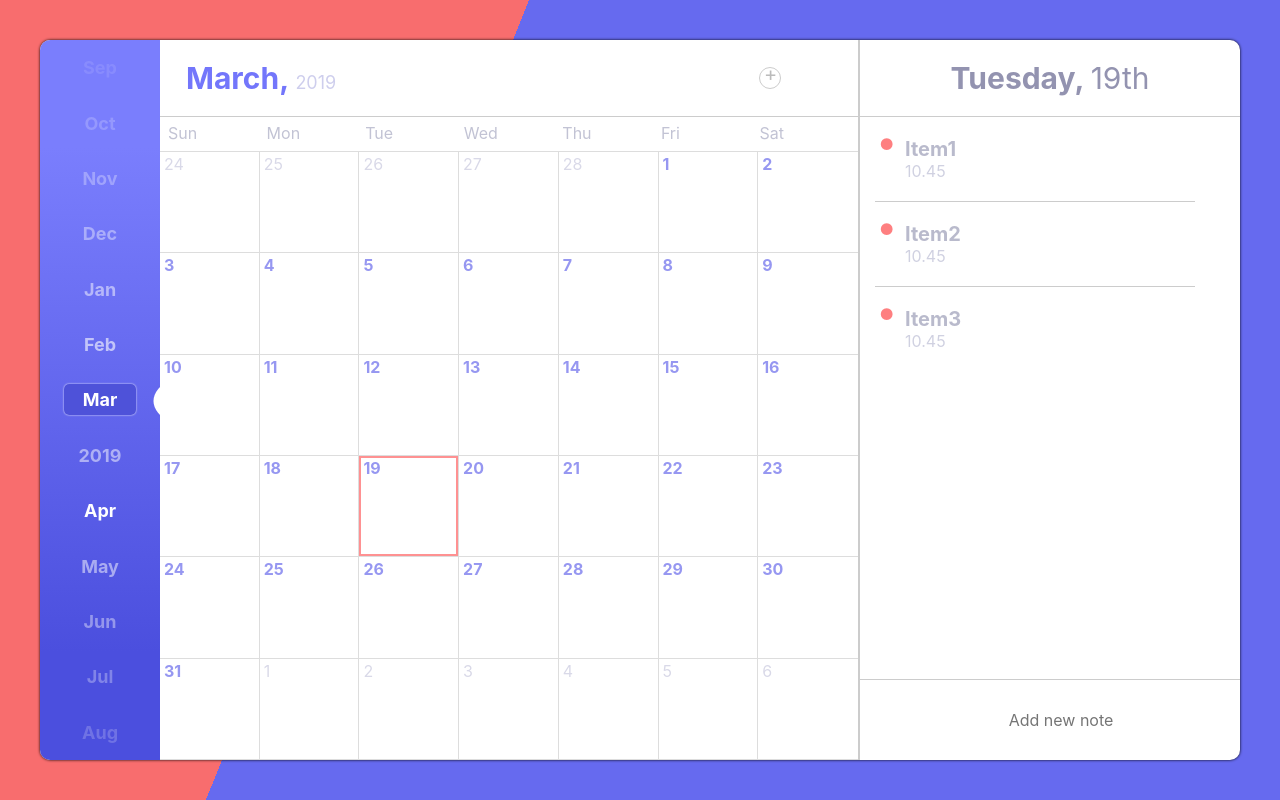
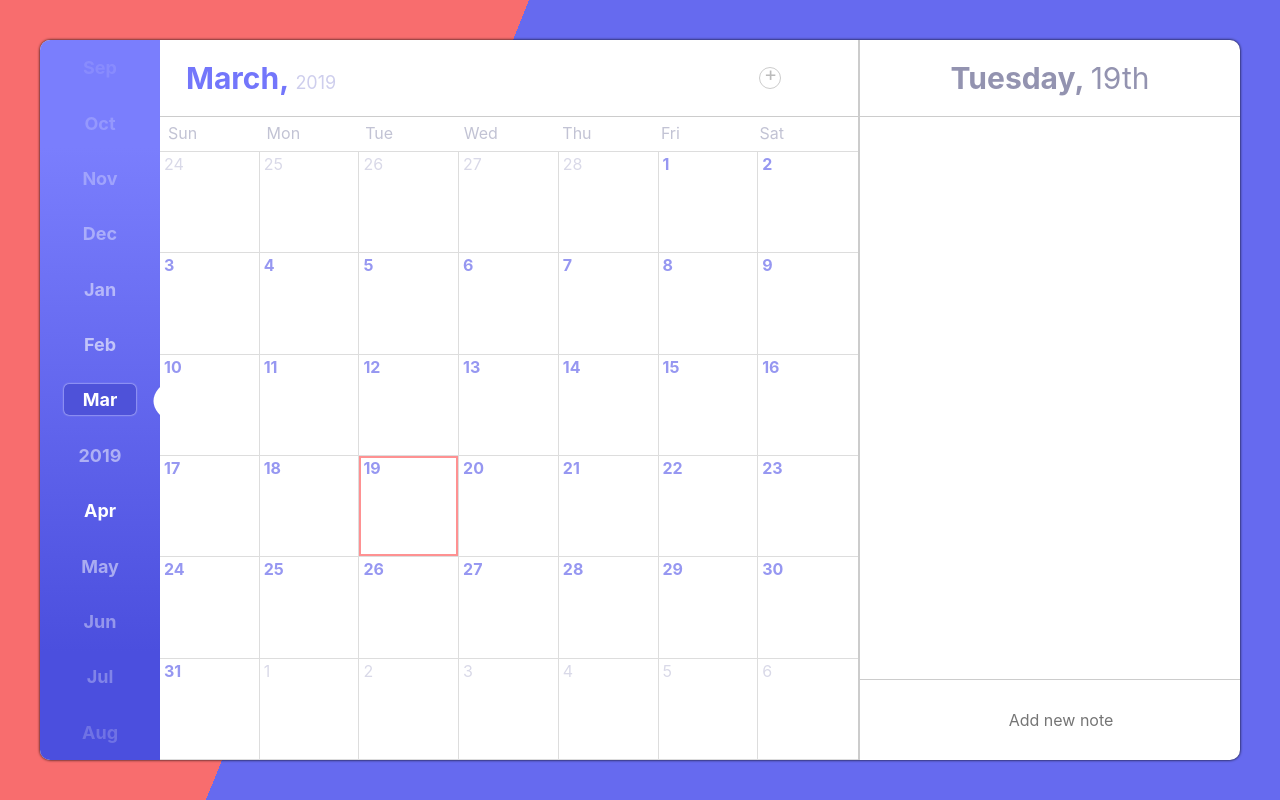
Before and after one commit to Kamesas/coolCalendar, a React (Create React App) app: page / in a window 1280 px wide. Built offline with nearby package versions, Linux system fonts and the light colour scheme.

Commit message:
add note func ready and save to localStorage

```diff
--- a/src/components/BodyCalendar/BodyCalendar.jsx
+++ b/src/components/BodyCalendar/BodyCalendar.jsx
@@ -2,7 +2,7 @@ import React from "react";
 import stl from "./BodyCalendar.module.sass";
 import Day from "./Day/Day";
 
-const BodyCalendar = ({ m, renderMonth, weekDay }) => {
+const BodyCalendar = ({ m, renderMonth, weekDay, selectedDay }) => {
   return (
     <div className={stl.wrappBodyCalendar}>
       <div className={stl.headerBodyCalendar}>
@@ -23,7 +23,13 @@ const BodyCalendar = ({ m, renderMonth, weekDay }) => {
       <div className={stl.BodyCalendar}>
         {renderMonth &&
           renderMonth.map(day => {
-            return <Day key={day.format("DD MM YY")} day={day} />;
+            return (
+              <Day
+                key={day.format("DD MM YY")}
+                day={day}
+                selectedDay={selectedDay}
+              />
+            );
           })}
       </div>
     </div>
--- a/src/components/BodyCalendar/Day/Day.jsx
+++ b/src/components/BodyCalendar/Day/Day.jsx
@@ -1,8 +1,16 @@
-import React from "react";
+import React, { Component } from "react";
 import stl from "./Day.module.sass";
 import dayjs from "dayjs";
 
-const Day = ({ day }) => {
+class Day extends Component {
+  state = {};
+
+  selectedDay = day => {
+    this.props.selectedDay(day);
+  };
+
+  render() {
+    const { day } = this.props;
     let cls = [stl.day];
 
     if (day.format("DD MM YY") === dayjs().format("DD MM YY")) {
@@ -13,10 +21,11 @@ const Day = ({ day }) => {
     }
 
     return (
-    <div className={cls.join(" ")}>
+      <div className={cls.join(" ")} onClick={() => this.selectedDay(day)}>
         <div>{day.date()}</div>
       </div>
     );
-};
+  }
+}
 
 export default Day;
--- a/src/components/Calendar.jsx
+++ b/src/components/Calendar.jsx
@@ -11,7 +11,7 @@ dayjs.extend(advancedFormat);
 const weekDay = ["Sun", "Mon", "Tue", "Wed", "Thu", "Fri", "Sat"];
 
 class Calendar extends Component {
-  state = { m: dayjs() };
+  state = { m: dayjs(), notes: [] };
 
   renderMonth() {
     const { m } = this.state;
@@ -40,12 +40,42 @@ class Calendar extends Component {
     }
   };
 
+  selectedDay = day => {
+    this.setState({ m: day });
+  };
+
   refreshDate = () => {
     this.setState({ m: dayjs() });
   };
 
+  addNote = newNote => {
+    console.log(newNote);
+    this.setState({ notes: [newNote, ...this.state.notes] });
+    this.saveToLocalStorage();
+  };
+
+  saveToLocalStorage = () => {
+    const notes = JSON.stringify(this.state.notes);
+    localStorage.setItem("notes", notes);
+  };
+
+  componentDidMount() {
+    const savedNotes = JSON.parse(localStorage.getItem("notes"));
+    if (savedNotes) {
+      this.setState({
+        notes: savedNotes
+      });
+    }
+  }
+
+  componentDidUpdate(prevProps, prevState) {
+    if (prevState.notes !== this.state.notes) {
+      this.saveToLocalStorage();
+    }
+  }
+
   render() {
-    const { m } = this.state;
+    const { m, notes } = this.state;
 
     return (
       <div className={stl.calendar}>
@@ -57,9 +87,15 @@ class Calendar extends Component {
         <BodyCalendar
           renderMonth={this.renderMonth()}
           weekDay={weekDay}
+          selectedDay={this.selectedDay}
           m={m}
         />
-        <CurrentDay m={m} />
+        <CurrentDay
+          m={m}
+          notes={notes}
+          addNote={this.addNote}
+          dayjs={dayjs()}
+        />
       </div>
     );
   }
--- /dev/null
+++ b/src/components/CurrentDay/AddNote/AddNote.jsx
@@ -0,0 +1,60 @@
+import React, { Component } from "react";
+
+class AddNote extends Component {
+  state = {
+    id: null,
+    date: this.props.m,
+    time: null,
+    color: "#999BF4",
+    title: ""
+  };
+
+  handleInputChange = event => {
+    this.setState({ [event.target.name]: event.target.value });
+  };
+
+  addNote = e => {
+    e.preventDefault();
+
+    const newNote = {
+      id: new Date(),
+      date: this.props.m.format("DD MM YYYY"),
+      time: this.props.m.format("HH:MM"),
+      title: this.state.title,
+      //descr: this.state.descr,
+      color: this.state.color
+    };
+
+    if (this.state.title === "") {
+      alert("Напишите заголовок заметки");
+    } else {
+      this.props.addNote(newNote);
+      alert("Сохранено");
+      this.resetAddForm();
+    }
+  };
+
+  resetAddForm() {
+    this.setState({
+      title: "",
+      //descr: "",
+      time: ""
+    });
+  }
+
+  render() {
+    return (
+      <form onSubmit={this.addNote}>
+        <input
+          type="text"
+          name="title"
+          placeholder="Add new note"
+          value={this.state.title}
+          onChange={this.handleInputChange}
+        />
+      </form>
+    );
+  }
+}
+
+export default AddNote;
--- a/src/components/CurrentDay/CurrentDay.jsx
+++ b/src/components/CurrentDay/CurrentDay.jsx
@@ -1,7 +1,9 @@
 import React from "react";
 import stl from "./CurrentDay.module.sass";
+import AddNote from "./AddNote/AddNote";
+import NoteList from "./NoteList/NoteList";
 
-const CurrentDay = ({ m }) => {
+const CurrentDay = ({ m, addNote, dayjs, notes }) => {
   return (
     <div className={stl.CurrentDay}>
       <div className={stl.date}>
@@ -9,19 +11,12 @@ const CurrentDay = ({ m }) => {
           {m.format("dddd,")} <span>{m.format("Do")}</span>
         </h2>
       </div>
-      <ul>
-        <li>
-          <b>.</b> Item1 <span>10.45</span>
-        </li>
-        <li>
-          <b>.</b>Item2 <span>10.45</span>
-        </li>
-        <li>
-          <b>.</b>Item3 <span>10.45</span>
-        </li>
-      </ul>
+
+      <NoteList notes={notes} m={m} />
+
+      <ul />
       <div className={stl.inputFooter}>
-        <input type="text" placeholder="Add new note" />
+        <AddNote addNote={addNote} m={m} />
       </div>
     </div>
   );
--- /dev/null
+++ b/src/components/CurrentDay/NoteList/NoteList.jsx
@@ -0,0 +1,25 @@
+import React from "react";
+
+const NoteList = ({ notes, m }) => {
+  return (
+    <ul>
+      {notes.length !== 0
+        ? notes.map(note => {
+            if (note.date === m.format("DD MM YYYY")) {
+              return (
+                <li key={note.id}>
+                  <b style={{ color: note.color }}>.</b>
+                  {note.title}
+                  <span>{note.time}</span>
+                </li>
+              );
+            } else {
+              return null;
+            }
+          })
+        : null}
+    </ul>
+  );
+};
+
+export default NoteList;
```
Also changed, not shown: src/smart-grid.sass (line endings or trailing spaces). Lines whose indentation alone changed are shown as unchanged.
